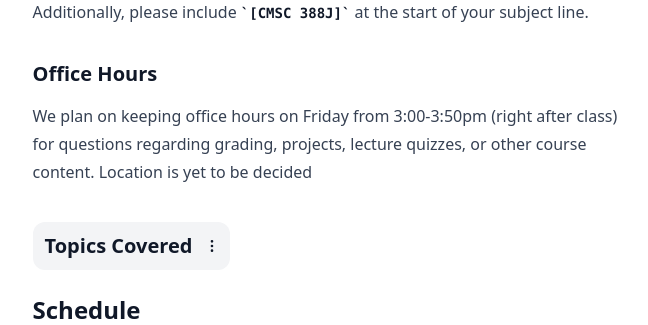
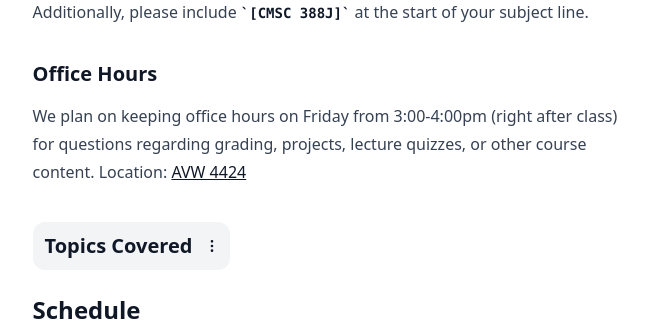
Before and after one commit to cmsc388jvercel-cyber/Class_Page, a Flask app: page /388j in a window 1280 px wide. Shown: the part 1220-1545 px from the top of the page, without its empty margins (310-958 px from the left). Run offline with Flask 2, Linux system fonts and the light colour scheme; style sheets or scripts are compiled from the project's sources.

Commit message:
Update office hours location and time
Set office hours to Friday 3:00-4:00pm at AVW 4424, with a Google Maps link.

Co-Authored-By: Claude Sonnet 5 <noreply@anthropic.com>

```diff
--- a/templates/home.html
+++ b/templates/home.html
@@ -29,7 +29,7 @@
 
 
 <h3 id="office-hours">Office Hours</h3>
-<p>We plan on keeping office hours on Friday from 3:00-3:50pm (right after class) for questions regarding grading, projects, lecture quizzes, or other course content. Location is yet to be decided</p>
+<p>We plan on keeping office hours on Friday from 3:00-4:00pm (right after class) for questions regarding grading, projects, lecture quizzes, or other course content. Location: <a href="https://maps.app.goo.gl/BLGf6DzYiMY8W3jC7" target="_blank" rel="noopener">AVW 4424</a></p>
 <details class="-mb-6">
   <summary class="flex flex-nowrap no-wrap">
     <h3 id="topics-covered" class="cursor-pointer flex gap-3 items-center mb-0 mt-4 py-2 px-3 rounded-xl bg-gray-100 dark:bg-gray-700 duration-300 hover:bg-gray-200 dark:hover:bg-gray-600 active:duration-75 active:scale-95">Topics Covered<svg xmlns="http://www.w3.org/2000/svg" class="-mr-0.5" width="16" height="16" viewBox="0 0 24 24" fill="none" stroke="currentColor" stroke-width="2" stroke-linecap="round" stroke-linejoin="round" class="lucide lucide-more-vertical"><circle cx="12" cy="12" r="1"/><circle cx="12" cy="5" r="1"/><circle cx="12" cy="19" r="1"/></svg></h3>
```
